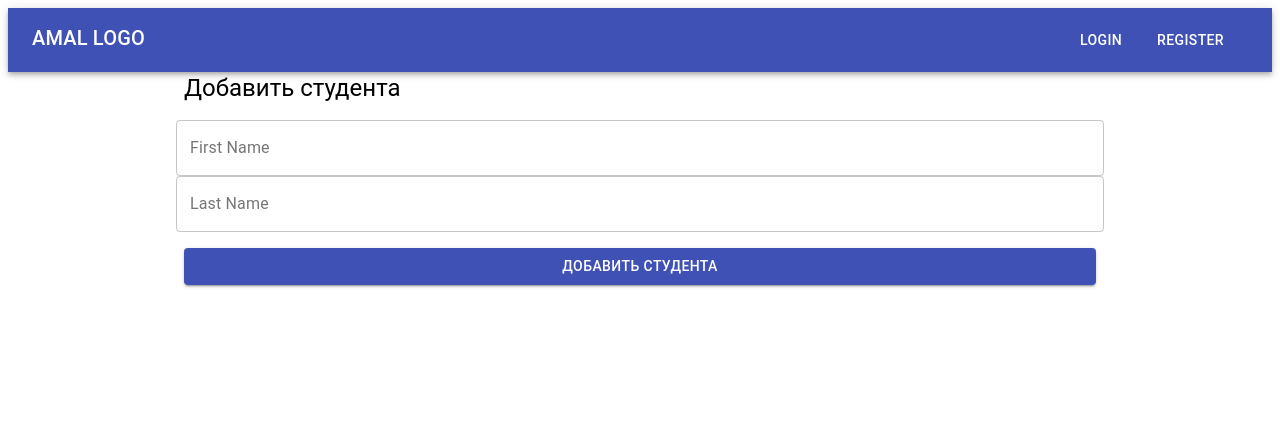
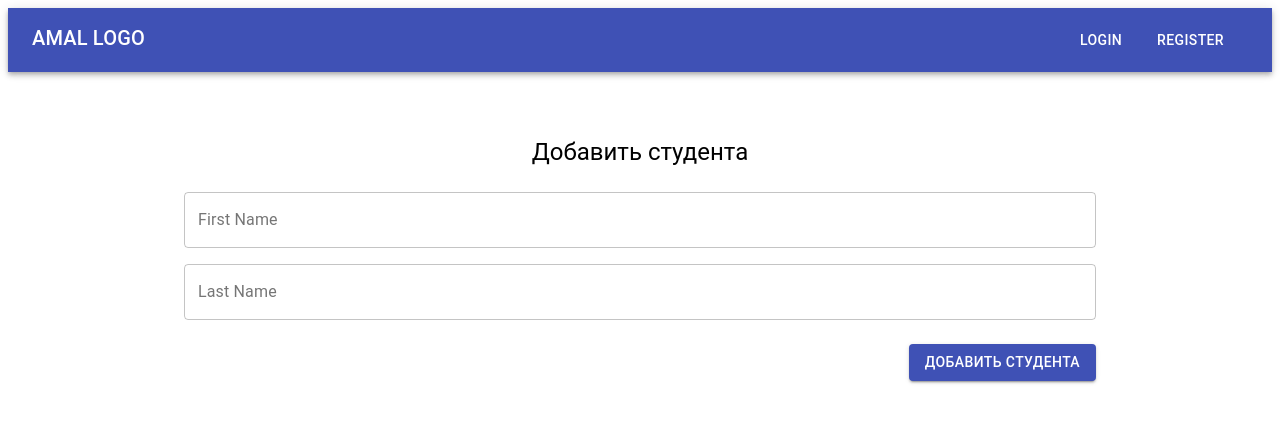
Before and after one commit to xx3u/amal_frontend, a React (Create React App) app: page /students/create-form in a window 1280 px wide. Shown: the top 422 px of the page. Built offline with nearby package versions, Linux system fonts and the light colour scheme.

Commit message:
Добавлены стили для FormSubmission

```diff
--- a/src/components/UI/Form/FormSubmission/FormSubmission.js
+++ b/src/components/UI/Form/FormSubmission/FormSubmission.js
@@ -2,12 +2,25 @@ import { Container, makeStyles, Typography, Grid, Button } from '@material-ui/co
 import React from 'react';
 
 const useStyles = makeStyles((theme) => ({
+  paper: {
+    marginTop: theme.spacing(8),
+    display: 'flex',
+    flexDirection: 'column',
+    alignItems: 'center',
+  },
   form: {
-    width: '100%', // Fix IE 11 issue.
+    width: '100%',
     marginTop: theme.spacing(3),
+    '& .MuiTextField-root': {
+      margin: theme.spacing(1),
+    },
   },
   submit: {
     margin: theme.spacing(3, 0, 2),
+    float: 'right'
+  },
+  flex: {
+    display: 'flex',
   },
 }))
 
@@ -16,16 +29,16 @@ const FormSubmission = (props) => {
 
   return (
     <Container component="main" maxWidth={props.maxWidth}>
+      <div className={classes.paper}>
         <Typography component="h1" variant="h5">
           {props.title}
         </Typography>
         <form className={classes.form} onSubmit={props.onSubmit}>
-        <Grid container spacing={2}>
+          <Grid container spacing={2} className={classes.flex}>
             {props.children}
           </Grid>
           <Button
             type="submit"
-          fullWidth
             variant="contained"
             color="primary"
             className={classes.submit}
@@ -33,6 +46,7 @@ const FormSubmission = (props) => {
             {props.title}
           </Button>
         </form>
+      </div>
     </Container>
   )
 };
```
Lines whose indentation alone changed are shown as unchanged.
